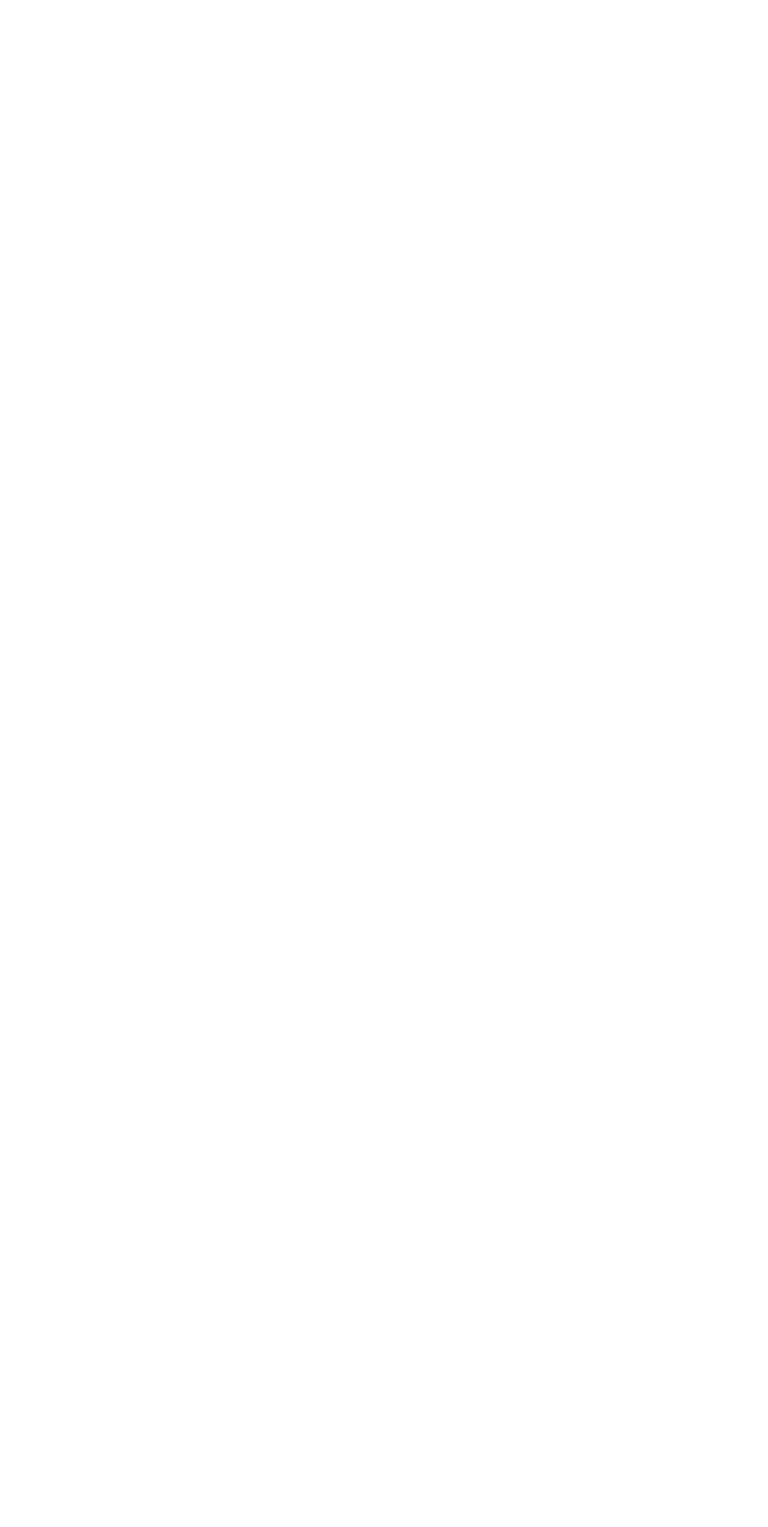
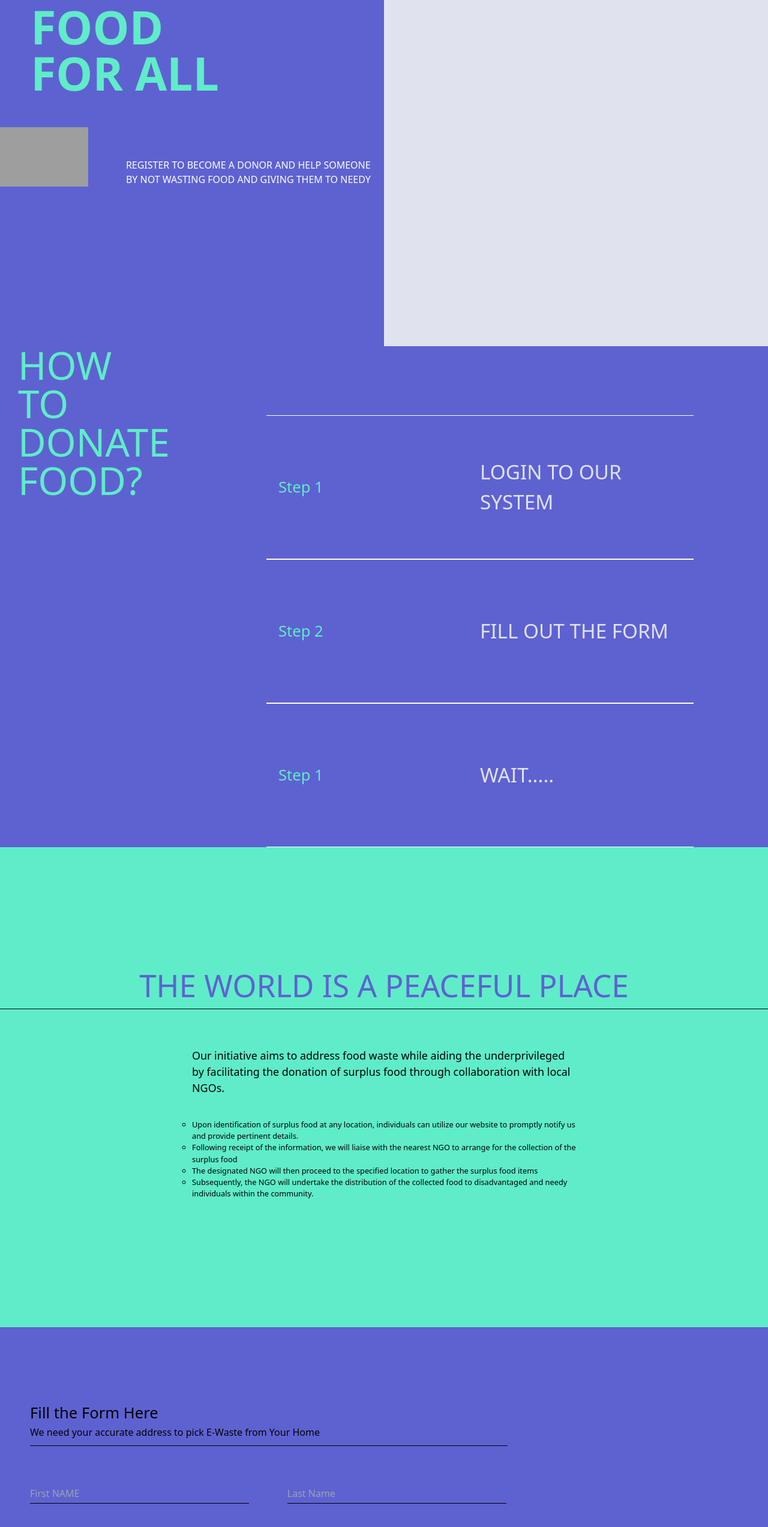
Before and after one commit to jaybhuptani10/Eco-Eats-Final-Frontend, a React (Vite) app: page /Food-Waste in a window 1280 px wide. Before the commit this address had no page. Shown: the part 223-2768 px from the top of the page at 60% size. Before the commit the page ends 800 px from the top, so only its background shows below. Built offline with nearby package versions, Linux system fonts and the light colour scheme; grey boxes are pictures that could not be loaded.

Commit message:
Pages added

```diff
--- a/package.json
+++ b/package.json
@@ -10,6 +10,7 @@
     "preview": "vite preview"
   },
   "dependencies": {
+    "@gsap/react": "^2.1.0",
     "axios": "^1.6.7",
     "framer-motion": "^11.0.3",
     "gsap": "^3.12.5",
--- a/src/App.jsx
+++ b/src/App.jsx
@@ -4,6 +4,7 @@ import Home from "./Page/Home";
 import Login from "./components/login/Login";
 import Register from "./components/login/Register";
 import Ewaste from "./Page/ewaste/Ewaste";
+import Food from "./Page/Food/Food";
 function App() {
   const locomotiveScroll = new LocomotiveScroll();
   const onTabChange = (tab) => {};
@@ -23,6 +24,7 @@ function App() {
           }
         />
         <Route path="/E-waste" element={<Ewaste />} />
+        <Route path="/Food-Waste" element={<Food />} />
       </Routes>
     </BrowserRouter>
   );
--- /dev/null
+++ b/src/Page/Food/Food.jsx
@@ -0,0 +1,95 @@
+import React from "react";
+import "./style.css";
+import Formss from "../ewaste/Formss";
+const Food = () => {
+  return (
+    <div className="hero">
+      <div className="Food-main">
+        <div className="food-left">
+          <h1>FAIR FOOD FOR ALL</h1>
+          <div className="food-down">
+            <div className="img-left">
+              <img
+                src="https://images.unsplash.com/photo-1591198619986-ac025da6a1f3?q=80&w=1887&auto=format&fit=crop&ixlib=rb-4.0.3&ixid=M3wxMjA3fDB8MHxwaG90by1wYWdlfHx8fGVufDB8fHx8fA%3D%3D"
+                alt=""
+              />
+            </div>
+            <div className="info-right">
+              <p>
+                Register to become a donor and help someone by not wasting food
+                and giving them to needy
+              </p>
+            </div>
+          </div>
+        </div>
+        <div className="food-right"></div>
+      </div>
+      <div className="donate-food">
+        <div className="left-heading">
+          <h1>How To donate food?</h1>
+        </div>
+        <div className="right-content">
+          <div className="steps">
+            <div className="step-left">
+              <h3>Step 1</h3>
+            </div>
+            <div className="step-right">
+              <h1>LOGIN TO OUR SYSTEM</h1>
+            </div>
+          </div>
+          <div className="steps">
+            <div className="step-left">
+              <h3>Step 2</h3>
+            </div>
+            <div className="step-right">
+              <h1>Fill out the Form</h1>
+            </div>
+          </div>
+          <div className="steps">
+            <div className="step-left">
+              <h3>Step 1</h3>
+            </div>
+            <div className="step-right">
+              <h1>Wait.....</h1>
+            </div>
+          </div>
+        </div>
+      </div>
+      <div className="intro">
+        <div className="intro-head">
+          <h1>THE WORLD IS A PEACEFUL PLACE</h1>
+        </div>
+        <div className="intro-para">
+          <p>
+            Our initiative aims to address food waste while aiding the
+            underprivileged by facilitating the donation of surplus food through
+            collaboration with local NGOs.
+          </p>
+          <ul>
+            <li>
+              Upon identification of surplus food at any location, individuals
+              can utilize our website to promptly notify us and provide
+              pertinent details.
+            </li>
+            <li>
+              Following receipt of the information, we will liaise with the
+              nearest NGO to arrange for the collection of the surplus food
+            </li>
+            <li>
+              The designated NGO will then proceed to the specified location to
+              gather the surplus food items
+            </li>
+            <li>
+              Subsequently, the NGO will undertake the distribution of the
+              collected food to disadvantaged and needy individuals within the
+              community.
+            </li>
+          </ul>
+        </div>
+      </div>
+      <Formss></Formss>
+    </div>
+  );
+};
+
+export default Food;
--- /dev/null
+++ b/src/Page/Food/style.css
@@ -0,0 +1,165 @@
+.hero{
+    background-color: #5E62D1;
+    height: 100%;
+    width: 100%;
+
+}
+.Food-main{
+    min-height: 100vh;
+    width: 100%;
+    background-color: #5E62D1;
+    z-index: 0;
+    display: flex;
+}
+.food-left{
+    width: 50%;
+    height: 50%;
+    display: flex;
+    display: flex;
+    flex-direction: column;
+
+
+
+}
+.food-left h1{
+
+    margin-left: 4vw;
+    margin-top: 12vw;
+    line-height: 1;
+    width: 60%;
+    font-size: 6vw;
+    color: #5FECC8;
+    font-weight: 600;
+}
+.food-down{
+    margin-top: 4vw;
+    display: flex;
+
+}
+.food-down .img-left img{
+    height: 90%;
+    width: 70%;
+    object-fit: cover;
+    object-position: calc();
+}
+.info-right{
+    margin-top: 4vw;
+    color: white;
+
+    text-transform: uppercase;
+
+}
+.food-right{
+    z-index: 99;
+    height: 100vh;
+    background-color: #E0E2EE;
+    width: 50%;
+}
+.donate-food{
+    display: flex;
+    width: 100%;
+    min-height: 100vh;
+    justify-content: space-between;
+
+}
+.left-heading{
+    padding: 0 30px;
+    width: 20%;
+}
+.left-heading h1{
+    font-size: 5vw;
+    color: #5FECC8;
+    text-transform: uppercase;
+    font-weight: 500;
+    line-height: 1;
+}
+.right-content{
+    margin-right: 5vw;
+    margin-top: 9vw;
+    width: 65%;
+    padding:0px 60px;
+
+}
+.steps{
+    display: flex;
+    height: 30vh;
+    width: 100%;
+    justify-content: center;
+    align-items: center;
+    border-top: 1px solid white;
+    border-bottom: 1px solid white;
+    padding: 0 20px;
+}
+.step-left{
+    width: 50%;
+}
+.step-left h3{
+    font-size: 2vw;
+    color: #5FECC8;
+}
+.step-right{
+    width: 50%;
+}
+.step-right h1{
+    font-size: 2.6vw;
+    color: #E0E2EE;
+    text-transform: uppercase;
+}
+.intro{
+    display: flex;
+    flex-direction: column;
+    align-items: center;
+    padding-top: 15vw;
+    height: 100vh;
+    width: 100%;
+    background-color: #5FECC8;
+}
+.intro .intro-head h1{
+    font-size: 4vw;
+    width: 100%;
+    font-weight: 500;
+    color: #5E62D1;
+}
+.intro .intro-head{
+    width: 100%;
+    text-align: center;
+    border-bottom: 1px solid black;
+}
+
+.intro-para{
+    width: 50%;
+    margin-top: 5vw;
+}
+.intro-para p{
+    font-size: 1.4vw;
+}
+.intro-para ul li{
+    list-style: circle;
+    font-size: 1vw;
+}
+.intro-para ul {
+    margin-top: 3vw;
+}
+.inputs input{
+    color: white;
+    width: 28.5vw;
+    border-radius: 0;
+    border-bottom: 1px solid black;
+    /* border: none; */
+    z-index: 99;
+    outline: none;
+    background-color: #5E62D1;
+    /* background-color: rgb(43, 201, 149); */
+}
+.inputs{
+    margin-top: 5vw;
+    display: flex;
+    gap: 5vw;
+    flex-wrap: wrap;
+}
+button{
+    width: 100%;
+    z-index: 99;
+    border: 1px solid black;
+    background-color: rgb(172, 149, 193);
+}
--- a/src/Page/ewaste/Ewaste.jsx
+++ b/src/Page/ewaste/Ewaste.jsx
@@ -1,12 +1,15 @@
-import React, { useState } from "react";
+import React, { useLayoutEffect, useRef, useState } from "react";
 import "./style.css";
-
+import gsap from "gsap";
 import Navbar from "../../components/navbar/Navbar";
 import CardsContainer from "./CardsContainer";
 import HarmfullEffects from "./HarmfullEffects";
 import Solution from "./Solution"; // Import the Solution component
 import { useEffect } from "react";
 import Panel from "./Panel";
+
+import { useGSAP } from "@gsap/react";
+import Formss from "./Formss";
 
 const Ewaste = () => {
   const [buttonSelected, setButtonSelected] = useState("What it is");
@@ -16,8 +19,18 @@ const Ewaste = () => {
     setButtonSelected(buttonText);
   };
 
+  const comp = useRef(null);
+
+  useGSAP(
+    () => {
+      // gsap code here...
+      gsap.to(".panel-screen", { x: 360 }); // <-- automatically reverted
+    },
+    { scope: comp }
+  );
+
   return (
-    <div className="E-screen">
+    <div ref={comp} className="E-screen">
       <div className="E-hero">
         <h3>EcoEats</h3>
         <h1>E-WASTE :</h1>
@@ -45,6 +58,8 @@ const Ewaste = () => {
         <CardsContainer />
       )}
       <Panel />
+      <Panel />
+      <Formss />
     </div>
   );
 };
--- /dev/null
+++ b/src/Page/ewaste/Formss.jsx
@@ -0,0 +1,33 @@
+import React from "react";
+import "./form.css";
+const Formss = () => {
+  return (
+    <div className="full">
+      <div className="left-form"></div>
+      <div className="info-form">
+        <div className="Text">
+          <h1>Fill the Form Here</h1>
+          <p>We need your accurate address to pick E-Waste from Your Home</p>
+        </div>
+        <div className="inputs">
+          <input type="text" name="" placeholder="First NAME" id="" />
+          <input type="text" name="" placeholder="Last Name" id="" />
+          <input type="text" name="" placeholder="E-Waste Type" id="" />
+          <input
+            type="text"
+            name=""
+            placeholder="How old is your product"
+            id=""
+          />
+          <input type="tel" name="" placeholder="Contact Number" id="" />
+          <input type="text" name="" placeholder="Address Line 1" id="" />
+          <input type="text" name="" placeholder="Address Line 2" id="" />
+          <input type="number" name="" placeholder="Pincode" id="" />
+          <button>Submit</button>
+        </div>
+      </div>
+    </div>
+  );
+};
+
+export default Formss;
--- a/src/Page/ewaste/Panel.jsx
+++ b/src/Page/ewaste/Panel.jsx
@@ -1,5 +1,9 @@
-import React from "react";
 import "./style.css";
+import React, { useLayoutEffect, useRef, useState } from "react";
+import gsap from "gsap";
+
+import { useGSAP } from "@gsap/react";
+import Navbar from "../../components/navbar/Navbar";
 
 const Panel = () => {
   return (
--- /dev/null
+++ b/src/Page/ewaste/form.css
@@ -0,0 +1,57 @@
+.full{
+    margin-top: 5vw;
+    height: 100vh;
+    width: 100%;
+    z-index: 1;
+    display: flex;
+    background-color: #5E62D1;
+
+}
+.left-from{
+    width: 30%;
+    background-color: blueviolet;
+
+}
+.left-form img{
+    width: 100%;
+    height: 100%;
+    object-fit: cover;
+    object-position: center;
+
+}
+.info-form{
+    width: 70%;
+
+    padding: 50px;
+}
+.info-form .Text h1{
+    font-size: 2vw;
+}
+.info-form .Text{
+    width: 100%;
+    border-bottom: 1px solid black;
+    padding: 10px 0;
+}
+.inputs input{
+    color: white;
+    width: 28.5vw;
+    border-radius: 0;
+    border-bottom: 1px solid black;
+    /* border: none; */
+    z-index: 99;
+    outline: none;
+    background-color: #5E62D1;
+    /* background-color: rgb(43, 201, 149); */
+}
+.inputs{
+    margin-top: 5vw;
+    display: flex;
+    gap: 5vw;
+    flex-wrap: wrap;
+}
+button{
+    width: 100%;
+    z-index: 99;
+    border: 1px solid black;
+    background-color: rgb(172, 149, 193);
+}
--- a/src/Page/ewaste/style.css
+++ b/src/Page/ewaste/style.css
@@ -176,9 +176,20 @@
     object-position: center;
 }
 .panel-screen{
+    overflow: hidden;
+    border-radius: 30px;
     height: 80vh;
     width: 90vw;
     background-color: #F3F2FA;
+    display: flex;
+    margin-top: 5vw;
 
 
 }
+.panel-left{
+    width: 50%;
+}
+.panel-right{
+    width: 50%;
+    background-color: blue;
+}
```
Also changed, not shown: 1 other file (tests, documents, lock files or other folders).
